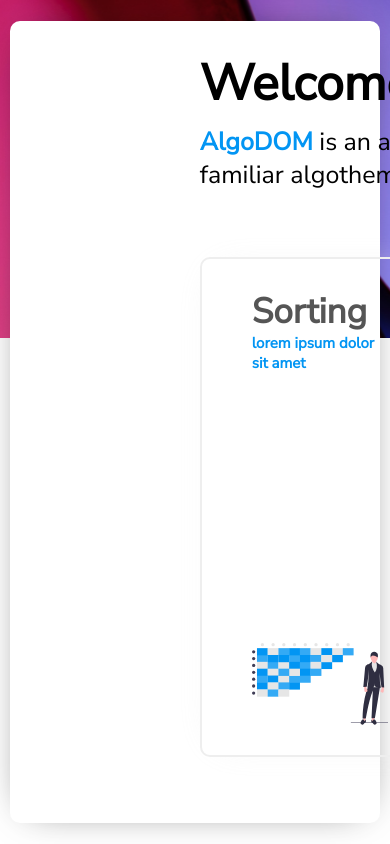
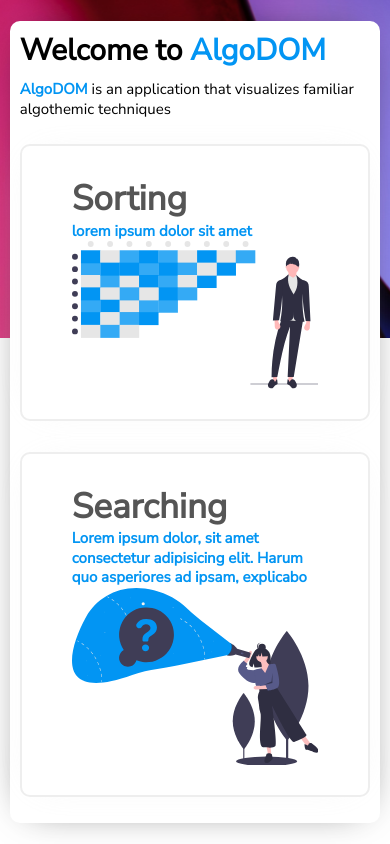
Before and after one commit to tzachbon/algodom, a Next.js app: page / in a window 390 px wide. Built offline with nearby package versions, Linux system fonts and the light colour scheme.

Commit message:
Support mobile in home page

```diff
--- a/src/assets/scss/components/_card.scss
+++ b/src/assets/scss/components/_card.scss
@@ -13,6 +13,11 @@
   margin: 5rem 0;
   border-radius: 1rem;
   transition: box-shadow 0.2s ease-in-out;
+
+  @media (max-width: 600px) {
+    height: auto;
+    margin: .5rem 0;
+  }
 
   > .title {
     position: relative;
--- a/src/assets/scss/components/_home.scss
+++ b/src/assets/scss/components/_home.scss
@@ -7,27 +7,44 @@
   flex: 1;
   padding: 2rem 18rem 0;
 
+  @media (max-width: 600px) {
+    padding: 0;
+    max-width: 100%;
+  }
+
   span {
     color: $main;
     font-weight: bold;
   }
 
-  > h1 {
+  >h1 {
     font-size: 5rem;
     @include animation(softFromBottom 0.7s $easing both);
+
+    @media (max-width: 600px) {
+      font-size: 3rem;
+    }
   }
 
-  > p {
+  >p {
     margin: 1rem 0;
     font-size: 2.5rem;
     @include animation(softFromBottom 0.7s 0.5s $easing both);
+
+    @media (max-width: 600px) {
+      font-size: 1.5rem;
+    }
   }
 
-  > main {
+  >main {
     flex: 1;
     display: flex;
     @include animation(softFromBottom 0.7s 0.8s $easing both);
     justify-content: space-between;
     align-items: center;
+
+    @media (max-width: 600px) {
+      flex-wrap: wrap;
+    }
   }
 }
```
